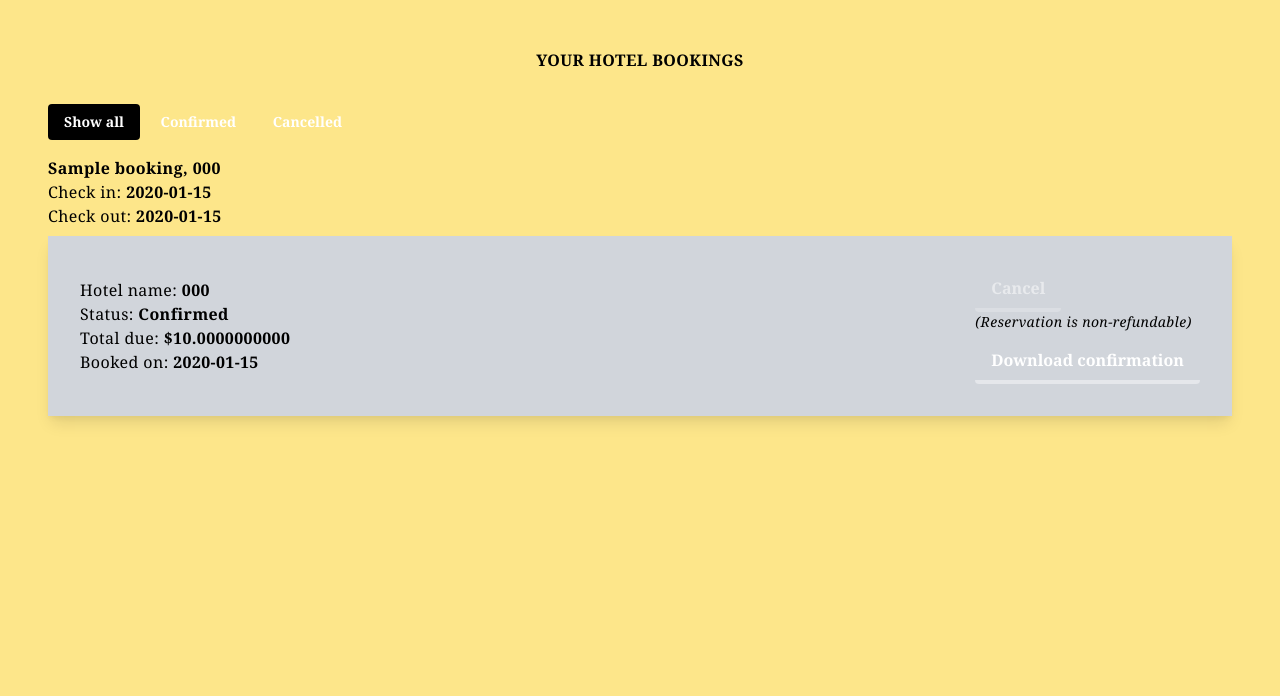
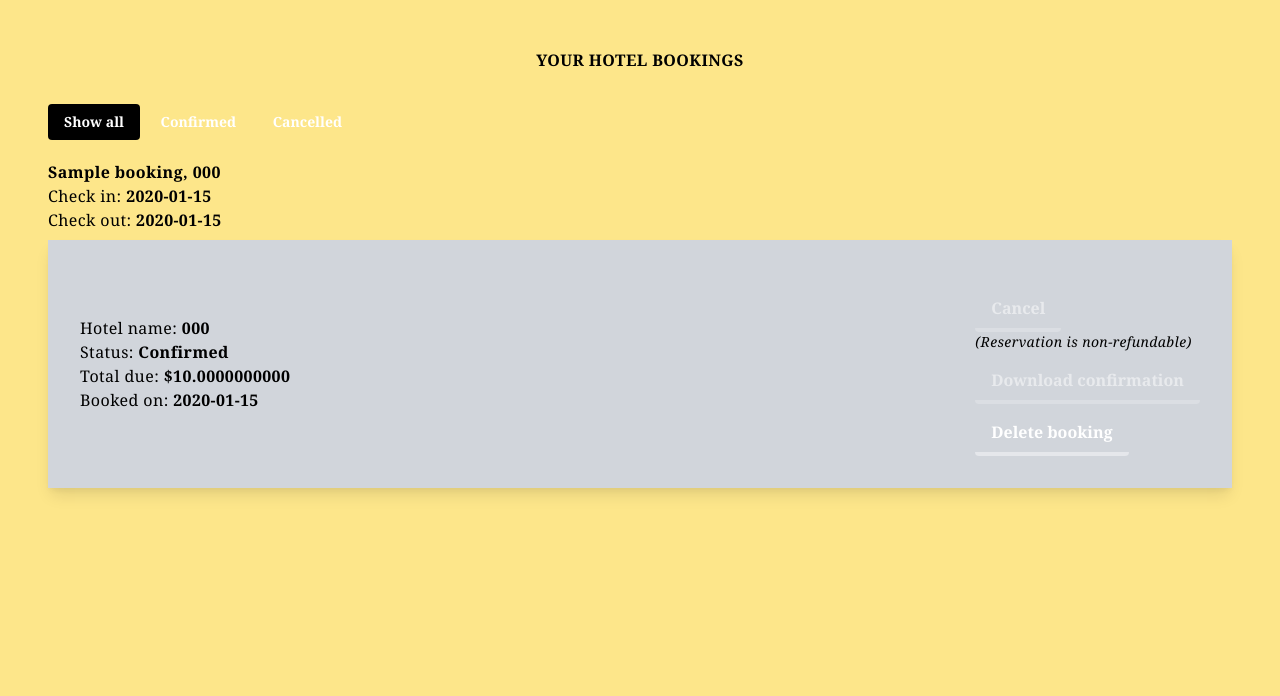
Before and after one commit to tokich6/vacation_app, a Flask app: page /account in a window 1280 px wide. Shown: the part 82-778 px from the top of the page. Run offline with Flask 2, Linux system fonts and the light colour scheme; the visitor is signed in with stand-in values (Sample User, id 1); tables that the repository leaves empty hold one stand-in row (values such as "Sample post"); some libraries are stand-ins or nearby versions.

Commit message:
add delete booking functionality, checkout date input change based on checkin date input change and session dates if exist

```diff
--- a/homeaway/__init__.py
+++ b/homeaway/__init__.py
@@ -18,10 +18,12 @@ if ENV == 'dev':
     app.debug = True
     # connect to development database
     app.config['SQLALCHEMY_DATABASE_URI'] = 'postgresql://localhost/homeaway'
+    print('connected to development db')
 else:
     app.debug = False
     # connect to production database
     app.config['SQLALCHEMY_DATABASE_URI'] = ''
+    print('connected to production db')
 
 app.config['SQLALCHEMY_TRACK_MODIFICATIONS'] = False
 
--- a/homeaway/static/script.js
+++ b/homeaway/static/script.js
@@ -2,9 +2,10 @@ let navToggle = document.querySelector('.nav');
 let alert = document.querySelector('#alert');
 let btn = document.querySelector('#btn');
 let slideIndex = 1;
-
 let rooms = document.querySelector('#rooms');
 let roomsWidget = document.querySelector('.rooms-widget');
+let checkIn = document.querySelector('#check-in');
+let checkOut = document.querySelector('#check-out');
 
 showSlides(slideIndex);
 
@@ -44,6 +45,17 @@ function plusSlides(n) {
   showSlides(slideIndex += n);
 }
 
+// change checkout date based on checkin date selected
+if (window.location.pathname == '/') {
+  checkIn.onchange = function () {
+    let date;
+    date = new Date(checkIn.value);
+    date.setDate(date.getDate() + 1);
+    checkOut.valueAsDate = date
+  }
+}
+
+
 //dynamic room options
 if (window.location.pathname == '/') {
   rooms.onchange = function () {
@@ -54,10 +66,10 @@ if (window.location.pathname == '/') {
       if (i + 1 <= roomsValue) {
         roomCollection[i].classList.remove('hidden');
         roomCollection[i].classList.add('selected');
-        } else {
-            roomCollection[i].classList.remove('selected');
-            roomCollection[i].classList.add('hidden');
-        }
+      } else {
+        roomCollection[i].classList.remove('selected');
+        roomCollection[i].classList.add('hidden');
       }
+    }
   }
 }
--- a/homeaway/templates/about.html
+++ b/homeaway/templates/about.html
@@ -22,8 +22,7 @@
     <p class="mt-8">
       <strong>
         It's important to note that even though the hotel details and prices
-        displayed here represent real time data (received from hotel.com API),
-        all bookings made and confirmed on this website are for
+        displayed here represent real data, all bookings made and confirmed on this website are for
         demo purposes only.
       </strong>
     </p>
--- a/homeaway/templates/your_bookings.html
+++ b/homeaway/templates/your_bookings.html
@@ -15,7 +15,7 @@
 
       <form action="{{ url_for('your_bookings') }}" method="GET">
         <div id="myBtnContainer" class="mb-4">
-          <button type="submit" value="All" name="category" class="{% if args == 'All'%} active {% endif %} btn bg-teal-500  text-white text-sm font-bold py-2 px-4 border-teal-700 hover:border-teal-500 rounded" > Show all </button>
+          <button type="submit" value="All" name="category" class="{% if args == 'All'%} active {% endif %} btn bg-teal-500  text-white text-sm font-bold py-2 px-4 mb-1 border-teal-700 hover:border-teal-500 rounded" > Show all </button>
           <button type="submit" value="Confirmed" name="category" class="{% if args == 'Confirmed'%} active {% endif %} btn bg-teal-500 text-white text-sm font-bold py-2 px-4 border-teal-700 hover:border-teal-500 rounded" > Confirmed </button>
           <button type="submit" value="Cancelled" name="category" class="{% if args == 'Cancelled'%} active {% endif %} btn bg-teal-500 text-white text-sm font-bold py-2 px-4 border-teal-700 hover:border-teal-500 rounded" > Cancelled </button>
         </div>
@@ -59,8 +59,8 @@
             Booked on: <span class="font-bold"> {{ booking.booked_on }} </span>
           </p>
         </div>
-
-        <div>
+        {# check if booking can be cancelled foc #}
+        <div class="mt-4">
           {% if booking.free_cancellation == True and today <
           booking.cancel_before and booking.status == 'Confirmed' %}
           <form action="{{ url_for('cancel_booking') }}" method="POST">
@@ -106,7 +106,7 @@
           {% endif %}
 
           {# download pdf confirmation #}
-          {% if booking.status == 'Confirmed' %}
+          {% if booking.status == 'Confirmed' and today <= booking.check_in %}
           <form action="{{ url_for('generate_pdf') }}" method="POST">
             <input
               type="hidden"
@@ -124,7 +124,7 @@
             </div>
           </form>
         </div>
-        {% else %}
+        {% else %} {# download not allowed and delete booking btn available #}
         <div class="pt-2">
           <button
                 class="bg-teal-500 text-white font-bold py-2 px-4 border-b-4 border-teal-700 rounded opacity-50 cursor-not-allowed"
@@ -133,6 +133,22 @@
                 Download confirmation
               </button>
         </div>
+
+        <form action="{{ url_for('delete_booking') }}" method="POST">
+          <input
+            type="hidden"
+            name="booking_id"
+            value="{{booking.booking_id}}"
+          />
+          <div class="pt-2">
+            <button
+              class="bg-teal-500 hover:bg-teal-800 text-white font-bold py-2 px-4 border-b-4 border-teal-700 hover:border-teal-500 rounded"
+              type="submit"
+            >
+              Delete booking
+            </button>
+          </div>
+        </form>
 
           {% endif %}
       </li>
--- a/homeaway/views.py
+++ b/homeaway/views.py
@@ -9,13 +9,14 @@ from homeaway.helpers import search_location_id, list_properties, get_hotel_deta
 from homeaway.models import Profile, Booking, db
 
 
+today = date.today()
+
 @app.route("/")
 @login_required
 def home():
     # Set min date input for check_in & check_out
-    tomorrow = date.today() + timedelta(days=1)
-    day_after = date.today() + timedelta(days=2)
-    # rooms = get_value(obj)
+    tomorrow = today + timedelta(days=1)
+    day_after = today + timedelta(days=2)
     return render_template('index.html', tomorrow=tomorrow, day_after=day_after)
 
 @app.route("/hotels", methods=['POST'])
@@ -23,7 +24,7 @@ def home():
 def list_hotels():
     # extract parameters from the search form
     destination = request.form.get('destination')
-    # need to change all global variables to session variables before production
+    # use session to save data used across different routes
     session['check_in'] = request.form.get('check-in')
     session['check_out'] = request.form.get('check-out')
     session['rooms'] = request.form.get('rooms')
@@ -129,7 +130,6 @@ def confirm_booking():
 @app.route("/account", methods=['GET', 'POST'])
 @login_required
 def your_bookings():
-    today = date.today()
     free_cancellation = False
     # defaults to today's date if free cancellation is False
     cancel_before = today
@@ -190,7 +190,7 @@ def generate_pdf():
 @app.route("/cancellation", methods=['POST'])
 @login_required
 def cancel_booking():
-    today = date.today()
+    # today = date.today()
     booking_id = request.form.get('booking_id')
     booking_details = db.session.query(Booking).filter(Booking.booking_id == booking_id).first()
     booking_details.status = 'Cancelled'
@@ -200,6 +200,19 @@ def cancel_booking():
     bookings = db.session.query(Booking).filter(Booking.user_id == session['user_id']).filter(Booking.status == 'Cancelled').all()
     flash('The booking is now cancelled', 'success')
     return render_template('your_bookings.html', today=today, bookings=bookings, args='Cancelled')
+
+@app.route("/delete", methods=['POST'])
+@login_required
+def delete_booking():
+    # today = date.today()
+    booking_id = request.form.get('booking_id')
+    db.session.query(Booking).filter(Booking.booking_id == booking_id).delete()
+    db.session.commit()
+
+    bookings = db.session.query(Booking).filter(Booking.user_id == session['user_id']).order_by(Booking.check_in).all()
+    flash('The booking has been removed', 'success')
+    return render_template('your_bookings.html', today=today, bookings=bookings)
+
 
 @app.route("/about", methods=['GET'])
 def about():
```
Also changed, not shown: homeaway/templates/search_form.html (+12 -3 lines), README.md.
